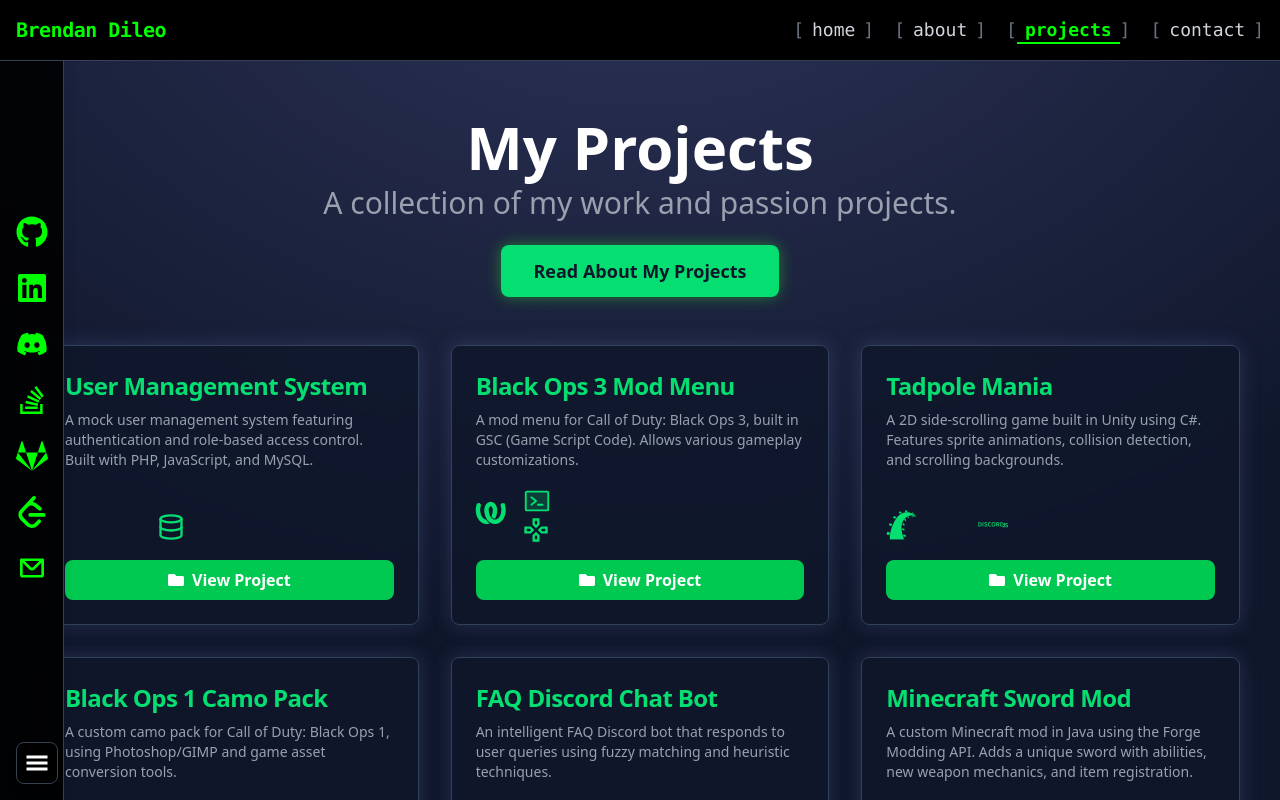
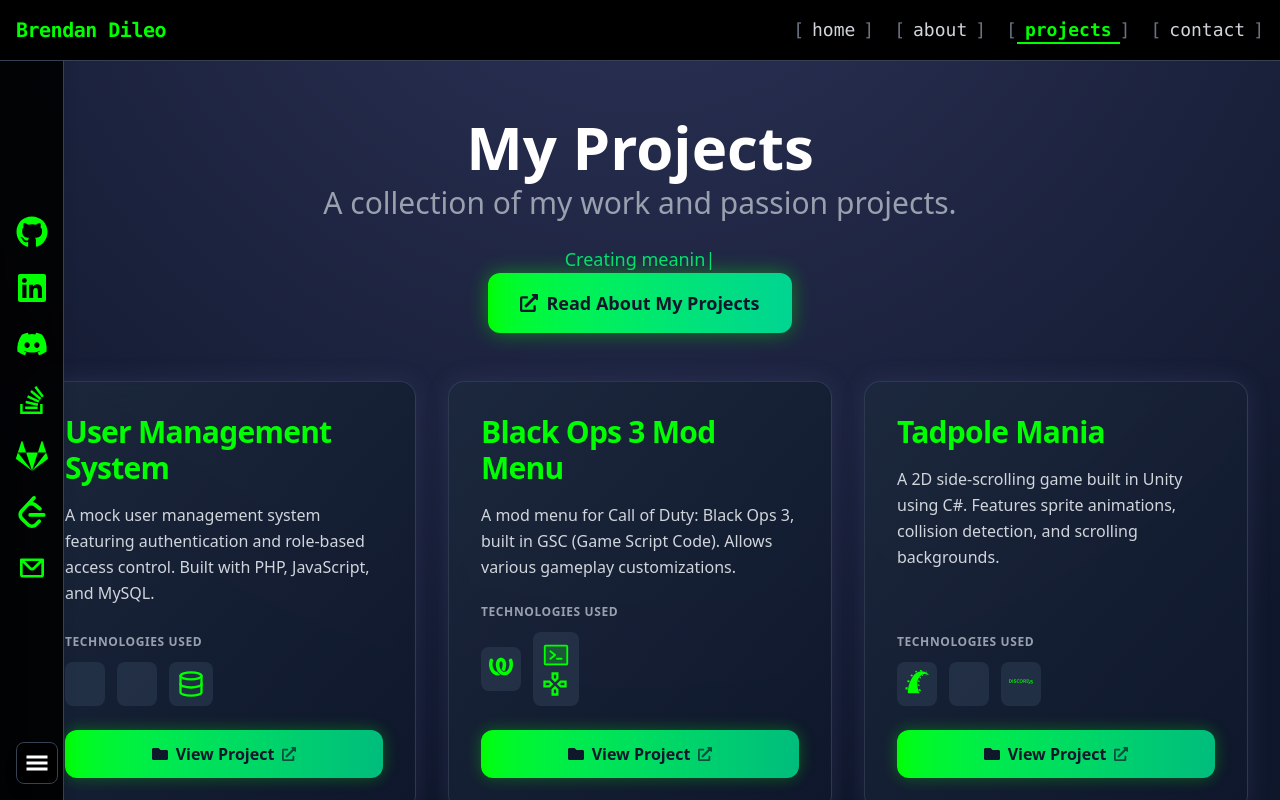
Before and after one commit to brendanddev/brendans-website, a React (Vite) app in the folder frontend/: page /projects in a window 1280 px wide. Shown: the top 800 px of the page. Built offline with nearby package versions, Linux system fonts and the light colour scheme.

Commit message:
Update projects page design

```diff
--- a/frontend/src/pages/Projects.jsx
+++ b/frontend/src/pages/Projects.jsx
@@ -1,4 +1,3 @@
-
 /**
  * @file Projects.jsx
  * @author Brendan Dileo
@@ -11,68 +10,188 @@ import Header from "../components/Header";
 import Sidebar from "../components/Sidebar";
 import { projectData } from "../projectData";
 
-import { FaFolder } from "react-icons/fa";
+import { FaFolder, FaExternalLinkAlt, FaGithub } from "react-icons/fa";
 
 const Projects = () => {
+    const containerVariants = {
+        hidden: { opacity: 0 },
+        visible: {
+            opacity: 1,
+            transition: {
+                staggerChildren: 0.1,
+                delayChildren: 0.3
+            }
+        }
+    };
+
+    const itemVariants = {
+        hidden: {
+            y: 30,
+            opacity: 0,
+            scale: 0.95
+        },
+        visible: {
+            y: 0,
+            opacity: 1,
+            scale: 1,
+            transition: {
+                type: "spring",
+                stiffness: 100,
+                damping: 15
+            }
+        }
+    };
+
     return (
-        <div
-            className="relative w-full min-h-screen bg-slate-900 flex flex-col items-center p-4 text-white"
-        >
+        <div className="relative w-full min-h-screen bg-slate-900 flex flex-col items-center p-4 text-white overflow-hidden">
+            {/* Background gradient */}
             <div className="absolute top-0 left-0 w-full h-full bg-[radial-gradient(ellipse_80%_80%_at_50%_-20%,rgba(120,119,198,0.3),rgba(255,255,255,0))]"></div>
+
+            {/* Header Section */}
             <motion.div
                 initial={{ y: -20, opacity: 0 }}
                 animate={{ y: 0, opacity: 1 }}
-                transition={{ duration: 1 }}
-                className="relative z-10 w-full"
+                transition={{ duration: 0.8, ease: "easeOut" }}
+                className="relative z-10 w-full max-w-6xl mx-auto"
             >
-                <Header title="My Projects" subtitle="A collection of my work and passion projects." />
+                <Header
+                    title="My Projects"
+                    subtitle="A collection of my work and passion projects."
+                    typedTexts={[
+                        "Building innovative solutions...",
+                        "Creating meaningful experiences...",
+                        "Exploring new technologies...",
+                        "Turning ideas into reality..."
+                    ]}
+                />
             </motion.div>
 
+            {/* Projects Info Button */}
+            <motion.div
+                initial={{ y: 20, opacity: 0 }}
+                animate={{ y: 0, opacity: 1 }}
+                transition={{ duration: 0.8, delay: 0.2 }}
+                className="relative z-10 mb-12"
+            >
                 <a
                     href="/projects.txt"
                     target="_blank"
                     rel="noopener noreferrer"
-                className="relative z-10 inline-block px-8 py-3 mt-6 mb-6 text-lg font-semibold text-slate-900 bg-green-400 rounded-lg shadow-[0_0_15px_rgba(50,205,50,0.5)] hover:bg-green-500 hover:shadow-[0_0_25px_rgba(50,205,50,0.7)] transition-all duration-300 transform hover:scale-105"
+                    className="
+                        inline-flex items-center px-8 py-4
+                        text-lg font-semibold text-slate-900
+                        bg-gradient-to-r from-[#00ff00] to-emerald-400
+                        rounded-xl shadow-[0_0_20px_rgba(0,255,0,0.4)]
+                        hover:shadow-[0_0_30px_rgba(0,255,0,0.6)]
+                        transition-all duration-300 transform hover:scale-105
+                        focus:outline-none focus:ring-2 focus:ring-[#00ff00]/50 focus:ring-offset-2 focus:ring-offset-slate-900
+                    "
                 >
+                    <FaExternalLinkAlt className="mr-2" />
                     Read About My Projects
                 </a>
+            </motion.div>
 
-            <motion.div className="relative z-10 grid grid-cols-1 sm:grid-cols-2 lg:grid-cols-3 gap-8 p-4 md:p-6 w-full max-w-7xl mx-auto">
+            {/* Projects Grid */}
+            <motion.div
+                variants={containerVariants}
+                initial="hidden"
+                animate="visible"
+                className="relative z-10 w-full max-w-7xl mx-auto px-4"
+            >
+                <div className="grid grid-cols-1 md:grid-cols-2 xl:grid-cols-3 gap-6 lg:gap-8">
                     {projectData.map((project, index) => (
                         <motion.div
                             key={index}
-                        initial={{ scale: 0.8, opacity: 0 }}
-                        animate={{ scale: 1, opacity: 1 }}
-                        transition={{ duration: 0.5, delay: index * 0.2 }}
-                        className="w-full min-h-[250px] bg-slate-900/80 backdrop-blur-sm border border-slate-700 rounded-lg shadow-[0_0_20px_rgba(120,119,198,0.25)] transition-all duration-300 hover:scale-105 hover:border-green-400"
+                            variants={itemVariants}
+                            className="
+                                group relative
+                                bg-gradient-to-br from-slate-800/90 to-slate-900/90
+                                backdrop-blur-sm border border-slate-600/50
+                                rounded-2xl shadow-[0_0_25px_rgba(120,119,198,0.15)]
+                                transition-all duration-500
+                                hover:scale-[1.02] hover:shadow-[0_0_35px_rgba(0,255,0,0.2)]
+                                hover:border-[#00ff00]/30
+                                overflow-hidden
+                            "
                         >
-                        <div className="p-6 flex flex-col h-full">
-                            <h5 className="mb-2 text-2xl font-bold tracking-tight text-green-400">{project.title}</h5>
-                            <p className="mb-4 text-sm font-normal text-gray-400 flex-grow">{project.desc}</p>
-                            <div className="flex items-center space-x-4 mb-4 text-green-400">
+                            {/* Hover overlay effect */}
+                            <div className="absolute inset-0 bg-gradient-to-br from-[#00ff00]/5 to-transparent opacity-0 group-hover:opacity-100 transition-opacity duration-500"></div>
+
+                            <div className="relative p-6 lg:p-8 flex flex-col h-full">
+                                {/* Project Title */}
+                                <h3 className="mb-4 text-2xl lg:text-3xl font-bold tracking-tight text-[#00ff00] group-hover:text-emerald-300 transition-colors duration-300">
+                                    {project.title}
+                                </h3>
+
+                                {/* Project Description */}
+                                <p className="mb-6 text-sm lg:text-base font-normal text-gray-300 leading-relaxed flex-grow">
+                                    {project.desc}
+                                </p>
+
+                                {/* Technology Icons */}
+                                <div className="mb-6">
+                                    <h4 className="text-xs font-semibold text-gray-400 uppercase tracking-wider mb-3">
+                                        Technologies Used
+                                    </h4>
+                                    <div className="flex items-center flex-wrap gap-3">
                                         {project.icons.map((icon, i) => (
-                                    <div key={i} className="hover:text-green-300 transition-colors">
-                                        <i className={`${icon} text-3xl`}></i>
+                                            <div
+                                                key={i}
+                                                className="
+                                                    p-2 rounded-lg bg-slate-700/50
+                                                    text-[#00ff00] hover:text-emerald-300
+                                                    transition-all duration-300 hover:scale-110
+                                                    group-hover:bg-slate-600/50
+                                                "
+                                                title={`Technology ${i + 1}`}
+                                            >
+                                                <i className={`${icon} text-2xl`}></i>
                                             </div>
                                         ))}
                                         {project.extraIcon && (
-                                    <div className="hover:text-green-300 transition-colors">
+                                            <div className="
+                                                p-2 rounded-lg bg-slate-700/50
+                                                text-[#00ff00] hover:text-emerald-300
+                                                transition-all duration-300 hover:scale-110
+                                                group-hover:bg-slate-600/50
+                                            ">
                                                 {project.extraIcon}
                                             </div>
                                         )}
                                     </div>
+                                </div>
+
+                                {/* Project Link */}
                                 <a
                                     target="_blank"
                                     rel="noopener noreferrer"
                                     href={project.link}
-                                className="mt-auto inline-flex items-center justify-center bg-green-500 text-white font-bold py-2 px-4 rounded-lg hover:bg-green-600 transition-colors w-full"
+                                    className="
+                                        mt-auto group/link
+                                        inline-flex items-center justify-center
+                                        bg-gradient-to-r from-[#00ff00] to-emerald-500
+                                        text-slate-900 font-bold py-3 px-6
+                                        rounded-xl hover:from-emerald-400 hover:to-[#00ff00]
+                                        transition-all duration-300 transform hover:scale-105
+                                        shadow-[0_0_15px_rgba(0,255,0,0.3)]
+                                        hover:shadow-[0_0_25px_rgba(0,255,0,0.5)]
+                                        focus:outline-none focus:ring-2 focus:ring-[#00ff00]/50 focus:ring-offset-2 focus:ring-offset-slate-800
+                                    "
                                 >
-                                <FaFolder className="mr-2" /> View Project
+                                    <FaFolder className="mr-2 group-hover/link:scale-110 transition-transform duration-300" />
+                                    View Project
+                                    <FaExternalLinkAlt className="ml-2 text-sm opacity-70 group-hover/link:opacity-100 transition-opacity duration-300" />
                                 </a>
                             </div>
                         </motion.div>
                     ))}
+                </div>
             </motion.div>
+
+            {/* Bottom Spacing */}
+            <div className="h-20"></div>
+
             <Sidebar />
         </div>
     );
```
Lines whose indentation alone changed are shown as unchanged.
